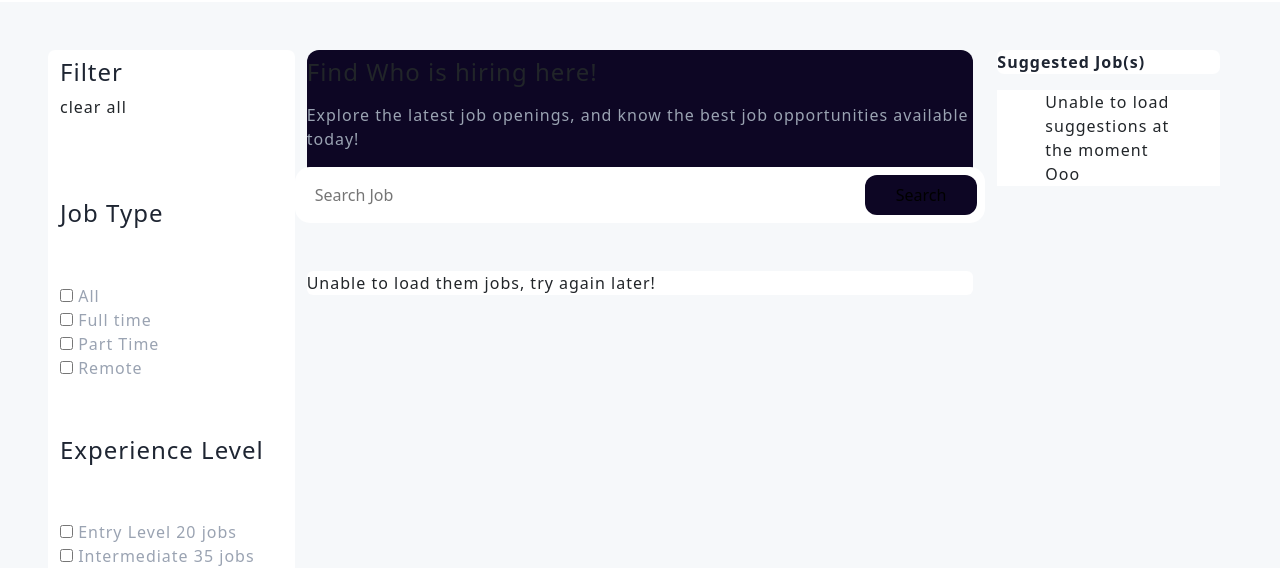
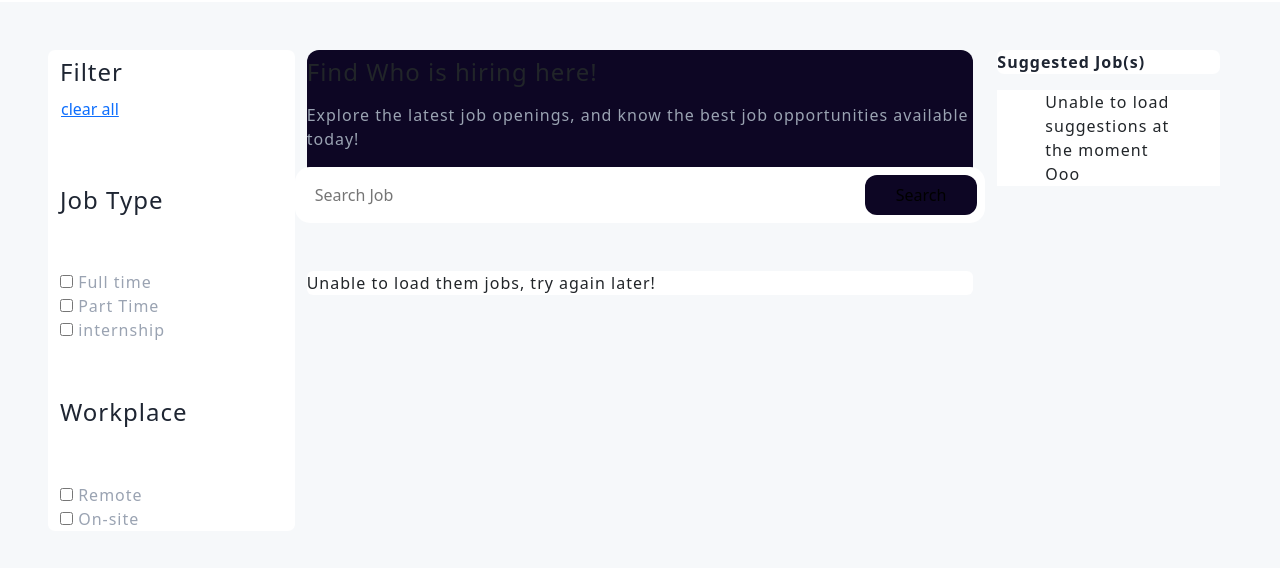
Before and after one commit to Bruno-SHEMA/WI_summative, a website: page index.html in a window 1280 px wide. Shown: the part 236-804 px from the top of the page. Drawn offline with nearby package versions, Linux system fonts and the light colour scheme; no server answers.

Commit message:
Job filtering functionality

```diff
--- a/index.html
+++ b/index.html
@@ -39,20 +39,19 @@
         <div class="col bg-white brr">
             <div class="filter py-2">
                 <h4 class="title-color">Filter</h4>
-                <p class="fg-primary">clear all</p>
+                <button class="fg-primary btn btn-link p-0" id="clear-filters">clear all</button>
             </div>
             <div class="job-type py-2">
                 <h4 class="title-color py-5">Job Type</h4>
-                <input type="checkbox" name="all" id=""> <span class="soft"> All</span><br>
-                <input type="checkbox" name="full" id=""> <span class="soft"> Full time</span><br>
-                <input type="checkbox" name="part" id=""> <span class="soft"> Part Time</span><br>
-                <input type="checkbox" name="remote" id=""> <span class="soft"> Remote</span>
+                <input type="checkbox" name="full" id="full-time" value="FULLTIME"> <span class="soft"> Full time</span><br>
+                <input type="checkbox" name="part" id="part-time" value="PARTTIME"> <span class="soft"> Part Time</span><br>
+                <input type="checkbox" name="internship" id="internship" value="intern"> <span class="soft"> internship</span>
+
             </div>
             <div class="experience-level">
-                <h4 class="py-5 title-color">Experience Level</h4>
-                <input type="checkbox" name="entry" id=""> <span class="soft"> Entry Level</span> <span class="soft"> 20 jobs</span><br>
-                <input type="checkbox" name="int" id=""> <span class="soft"> Intermediate</span><span class="soft"> 35 jobs</span><br>
-                <input type="checkbox" name="expoert" id=""> <span class="soft"> Expert</span><span class="soft"> 15 jobs</span>
+                <h4 class="py-5 title-color">Workplace</h4>
+                <input type="checkbox" class="workplace-filter" value="remote" id="remote"> <span class="soft">Remote</span><br>
+                <input type="checkbox" class="workplace-filter" value="On-site" id=""> <span class="soft">On-site</span><br>
             </div>
 
         </div>
@@ -66,23 +65,6 @@
                 </div>
             </div>
             <div class="job-card bg-white card my-5 p-8">
-                <!--<div class="card-title row px-8">
-                    <div class="title col-8">
-                        <h4 class="title-color">Senior Frontend web developer</h4>
-                        <p class="soft">Company</p>
-                    </div>
-                    <span class="col-2 bg-success py-1 fg-white" id="status">On-going</span>
-                </div>
-                <div class="short-description row">
-                    <p class="col">⌚ <span class="title-color fw-bolder ">Full time</span></p>
-                    <p class="col">💼 <span class="title-color fw-bold">Experience</span></p>
-                    <p class="col">🌍 <span class="title-color fw-bold">Location</span></p>
-                    <p class="col soft">Date: 23 mar 2026</p>
-                </div>
-                <p class="soft">
-                    Job Description
-                </p>
-                <button class="ms-auto more dark-purple fg-white p-3 px-5">More details</button>  -->
                 <div id="jobs-container" aria-live="polite">
                     <p class="soft">Loading Jobs don reach, Please wait....</p>
                 </div>
@@ -91,10 +73,6 @@
         <div class="col">
             <p class="title-color fw-bolder p-6 bg-white brr">Suggested Job(s)</p>
             <div id="suggested-jobs-container" class="job-card bg-white py-6 px-5">
-                <!--<p class="title-color fw-bold px-5">Junior UI/UX Developer</p>
-                <p class="soft px-5">Category</p>
-                <p class="disc px-5">23 march 2026   | </span><span class="px-5">  rw </span></p>
-                <p class="more ms-auto fw-bold">More info -- </p>-->
                 <p class="soft">Loading suggested jobs don reach ..... </p>
             </div>
         </div>
```
